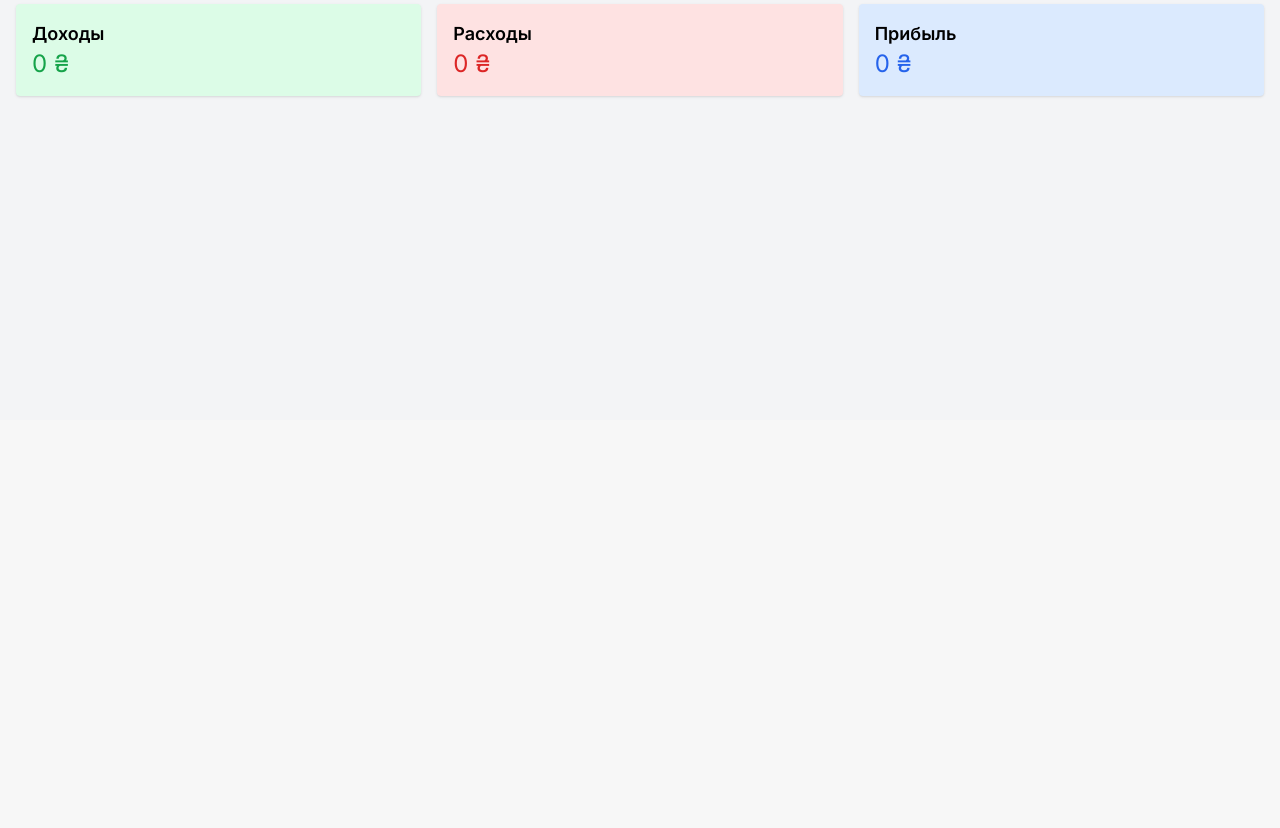
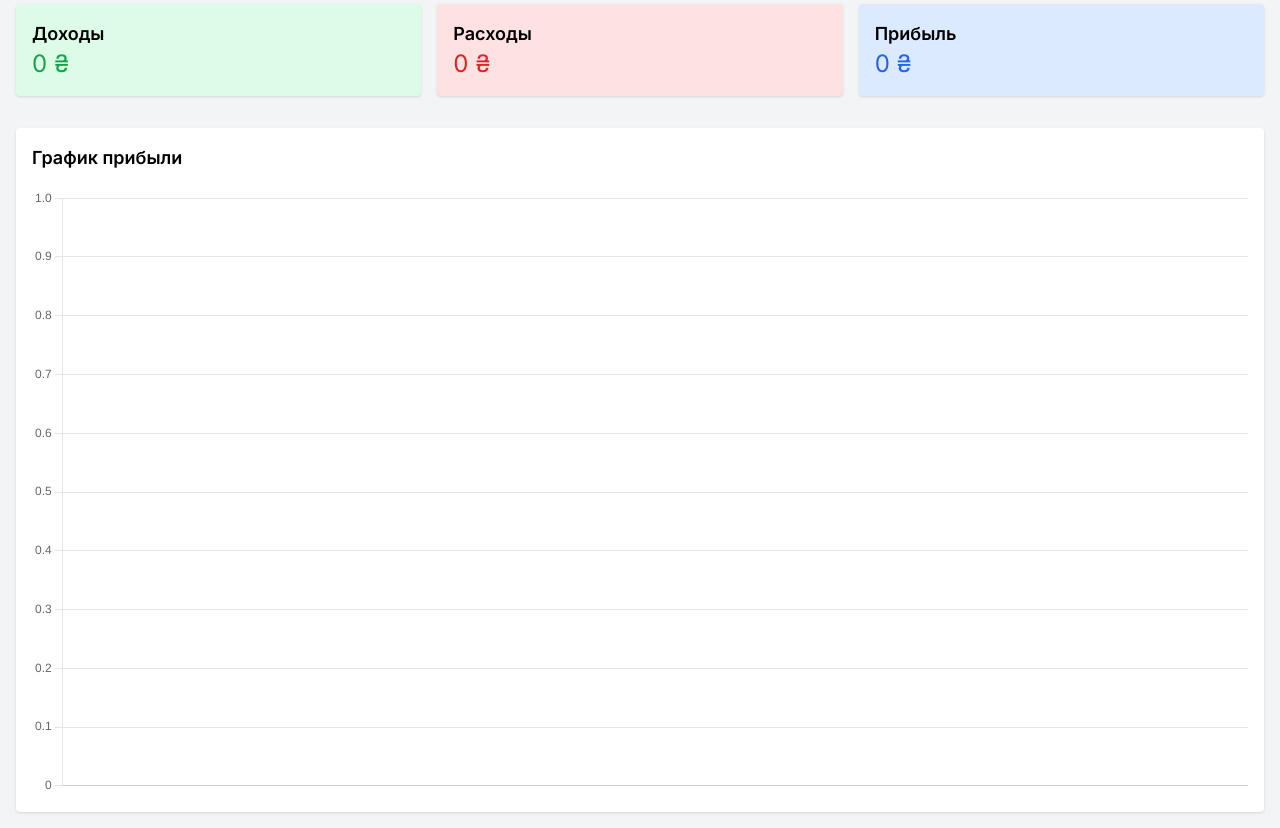
Before and after one commit to Anhailig/cashtrack, a Next.js app: page / in a window 1280 px wide. Shown: the part 380-1208 px from the top of the page. Before the commit the page ends 800 px from the top, so only its background shows below. Built offline with nearby package versions, Linux system fonts and the light colour scheme.

Commit message:
added charts

```diff
--- a/app/page.tsx
+++ b/app/page.tsx
@@ -5,10 +5,15 @@ import Header from '../components/Header';
 import TransactionForm from '../components/TransactionForm';
 import TransactionList from '../components/TransactionList';
 import Summary from '../components/Summary';
+import Chart from '../components/Chart';
 import { useStore } from '../lib/store';
+import {useHasMounted} from "@/lib/useHasMounted";
 
 const Home = () => {
-  const { transactions, addTransaction } = useStore();
+    const hasMounted = useHasMounted();
+    const { transactions, addTransaction } = useStore();
+
+    if (!hasMounted) return null;
 
   return (
       <div className="min-h-screen bg-gray-100">
@@ -17,6 +22,7 @@ const Home = () => {
           <TransactionForm addTransaction={addTransaction} />
           <TransactionList transactions={transactions} />
             <Summary transactions={transactions} />
+            <Chart transactions={transactions} />
         </main>
       </div>
   );
--- /dev/null
+++ b/components/Chart.tsx
@@ -0,0 +1,60 @@
+'use client';
+
+import React from 'react';
+import {
+    Chart as ChartJS,
+    CategoryScale,
+    LinearScale,
+    PointElement,
+    LineElement,
+    Title,
+    Tooltip,
+    Legend,
+} from 'chart.js';
+import { Line } from 'react-chartjs-2';
+
+ChartJS.register(CategoryScale, LinearScale, PointElement, LineElement, Title, Tooltip, Legend);
+
+const Chart = ({ transactions }: any) => {
+    const dataByDate = transactions.reduce((acc: any, t: any) => {
+        const date = new Date(t.date).toLocaleDateString('uk-UA');
+        const value = t.type === 'income' ? t.amount : -t.amount;
+        acc[date] = (acc[date] || 0) + value;
+        return acc;
+    }, {});
+
+    const sortedDates = Object.keys(dataByDate).sort(
+        (a, b) => new Date(a).getTime() - new Date(b).getTime()
+    );
+
+    const chartData = {
+        labels: sortedDates,
+        datasets: [
+            {
+                label: 'Прибыль по дням',
+                data: sortedDates.map((date) => dataByDate[date]),
+                fill: false,
+                borderColor: '#2563EB',
+                tension: 0.2,
+            },
+        ],
+    };
+
+    const options = {
+        responsive: true,
+        plugins: {
+            legend: {
+                display: false,
+            },
+        },
+    };
+
+    return (
+        <div className="bg-white p-4 rounded shadow">
+            <h2 className="text-lg font-semibold mb-4">График прибыли</h2>
+            <Line data={chartData} options={options} />
+        </div>
+    );
+};
+
+export default Chart;
--- a/components/Summary.tsx
+++ b/components/Summary.tsx
@@ -1,3 +1,4 @@
+'use client';
 import React from 'react';
 
 const Summary = ({ transactions }: any) => {
--- a/components/TransactionList.tsx
+++ b/components/TransactionList.tsx
@@ -1,3 +1,4 @@
+'use client';
 import React from 'react';
 
 const TransactionList = ({ transactions }: any) => {
--- a/lib/store.ts
+++ b/lib/store.ts
@@ -15,10 +15,13 @@ interface Store {
 
 const stored = loadFromStorage('transactions');
 
-export const useStore = create<Store>((set: any) => ({
-    transactions: stored || [],
-    addTransaction: (transaction: Transaction) =>
-        set((state: any) => {
+export const useStore = create<Store>((set) => ({
+    transactions: (stored || []).map((t: any) => ({
+        ...t,
+        date: new Date(t.date),
+    })),
+    addTransaction: (transaction) =>
+        set((state) => {
             const updated = [...state.transactions, transaction];
             saveToStorage('transactions', updated);
             return { transactions: updated };
--- /dev/null
+++ b/lib/useHasMounted.ts
@@ -0,0 +1,11 @@
+import { useEffect, useState } from 'react';
+
+export const useHasMounted = () => {
+    const [hasMounted, setHasMounted] = useState(false);
+
+    useEffect(() => {
+        setHasMounted(true);
+    }, []);
+
+    return hasMounted;
+};
--- a/package.json
+++ b/package.json
@@ -12,6 +12,7 @@
     "chart.js": "^4.4.9",
     "next": "13.5.11",
     "react": "^18",
+    "react-chartjs-2": "^5.3.0",
     "react-dom": "^18",
     "xlsx": "^0.18.5",
     "zustand": "^5.0.3"
```
Also changed, not shown: 1 other file (tests, documents, lock files or other folders).
